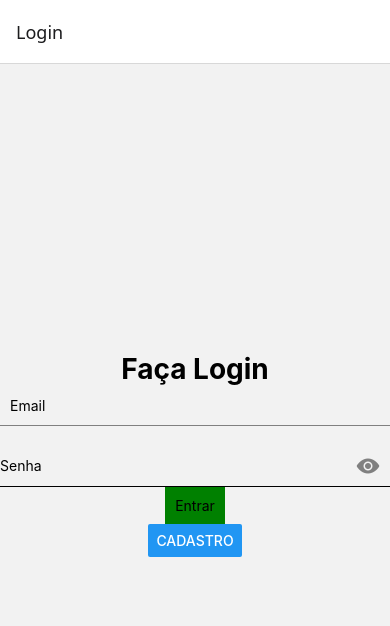
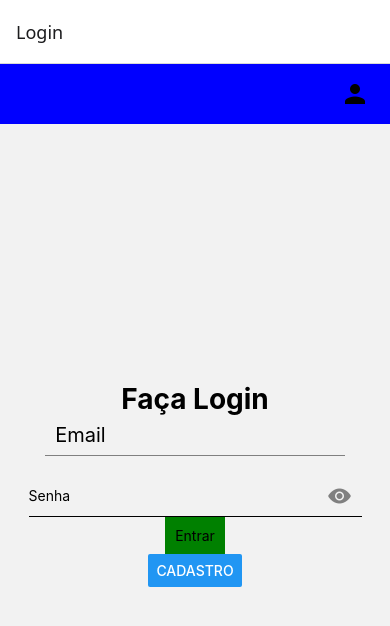
Before and after one commit to rhuan-rgb/meuApp, a React Native app: screen / in a window 390 px wide. Shown: the top 626 px of the page. Built offline with nearby package versions, Linux system fonts and the light colour scheme.

Commit message:
adição do header

```diff
--- a/src/App.js
+++ b/src/App.js
@@ -1,4 +1,3 @@
-import { StyleSheet, Text, View, TextInput, Button } from "react-native";
 import Login from "./screens/LoginScreen";
 import Cadastro from "./screens/CadastroScreen";
 import {NavigationContainer} from "@react-navigation/native"
@@ -7,7 +6,7 @@
 import CadastroIngresso from "./screens/CadastroIngressoScreen"
 import CadastroOrganizador from "./screens/CadastroOrganizadorScreen"
 import HomeScreen from "./screens/HomeScreen"
-
+import Layout from "./components/Layout";
 
 const Stack = createStackNavigator();
 
@@ -15,7 +14,11 @@
   return (
     <NavigationContainer>
       <Stack.Navigator>
-        <Stack.Screen name="Login" component={Login}/>
+        <Stack.Screen name="Login" component={()=>(
+          <Layout>
+            <Login/>
+          </Layout>
+        )}/>
 
         <Stack.Screen name="Cadastro" component={Cadastro}/>
 
--- /dev/null
+++ b/src/components/Layout.js
@@ -0,0 +1,39 @@
+import React from "react";
+import { View, StyleSheet, TouchableOpacity } from "react-native";
+import Icon from "react-native-vector-icons/MaterialIcons";
+
+export default function Layout({ children }) {
+  return (
+    <View style={{flex:1}}>
+      {/* Cabeçalho */}
+      <View style={styles.header}>
+        <TouchableOpacity
+          onPress={() => {
+            console.log("Botão Clicado");
+          }}
+        >
+          <Icon name="person" size={30} color="black" />
+        </TouchableOpacity>
+      </View>
+
+      {/* Conteudo principal */}
+      <View style={styles.container}>{children}</View>
+    </View>
+  );
+}
+const styles = StyleSheet.create({
+  header: {
+    backgroundColor: "blue",
+    width: "100%",
+    height: 60,
+    justifyContent: "center",
+    alignItems: "flex-end",
+    paddingHorizontal: 20,
+  },
+  container: {
+    flex: 1,
+    justifyContent: "center",
+    alignItems: "center",
+    paddingHorizontal: 20,
+  },
+});
--- a/src/screens/LoginScreen.js
+++ b/src/screens/LoginScreen.js
@@ -43,6 +43,7 @@
           setUser({ ...user, email: value });
         }}
       />
+
       <View style={styles.passwordContainer}>
         <TextInput
           style={styles.passwordInput}
@@ -82,11 +83,12 @@
   },
   input: {
     borderColor: "gray",
-    width: "100%",
+    width: "90%",
     height: 40,
     borderBottomWidth: 1,
     marginBottom: 20,
     paddingHorizontal: 10,
+    fontSize:20,
   },
   button: {
     backgroundColor: "green",
```
